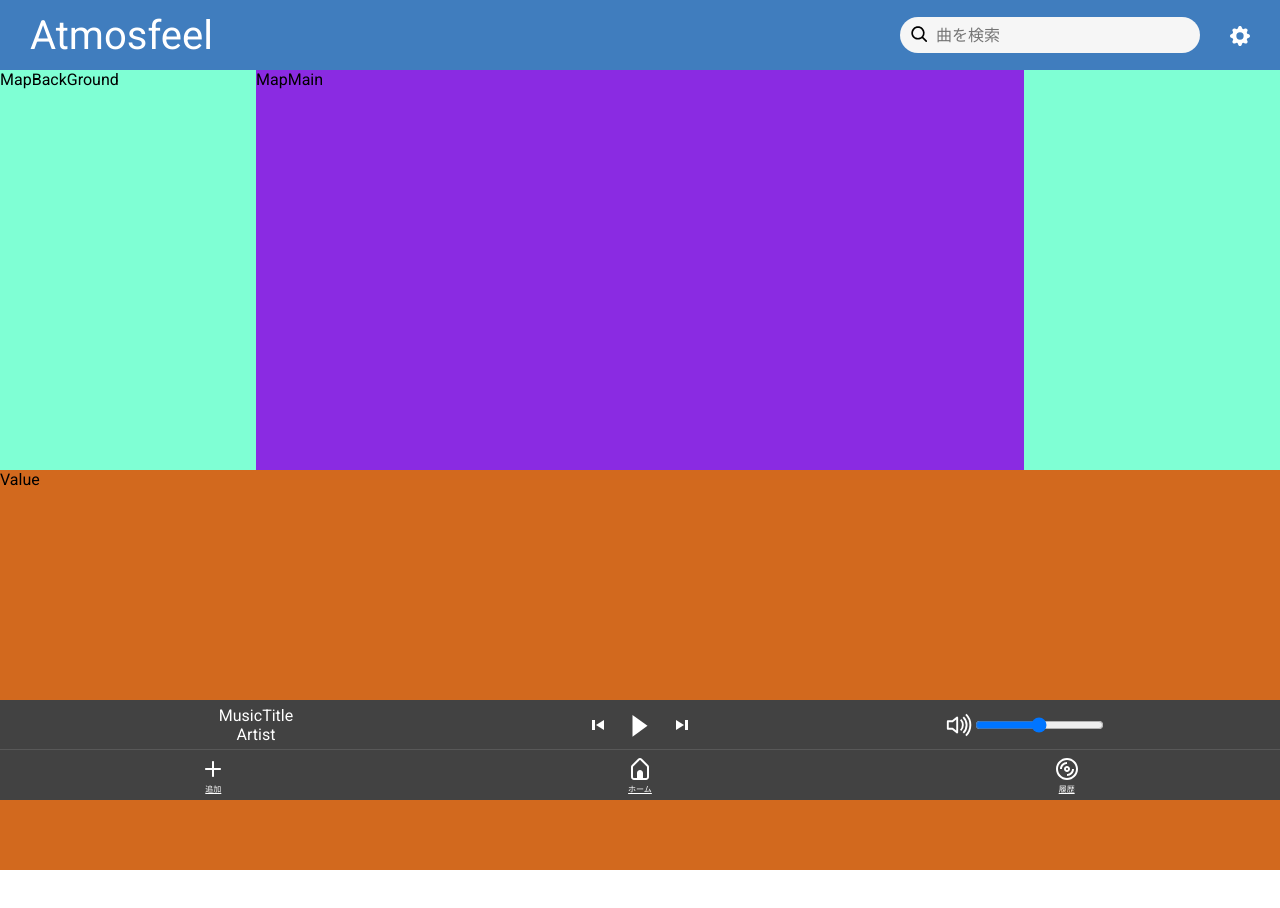
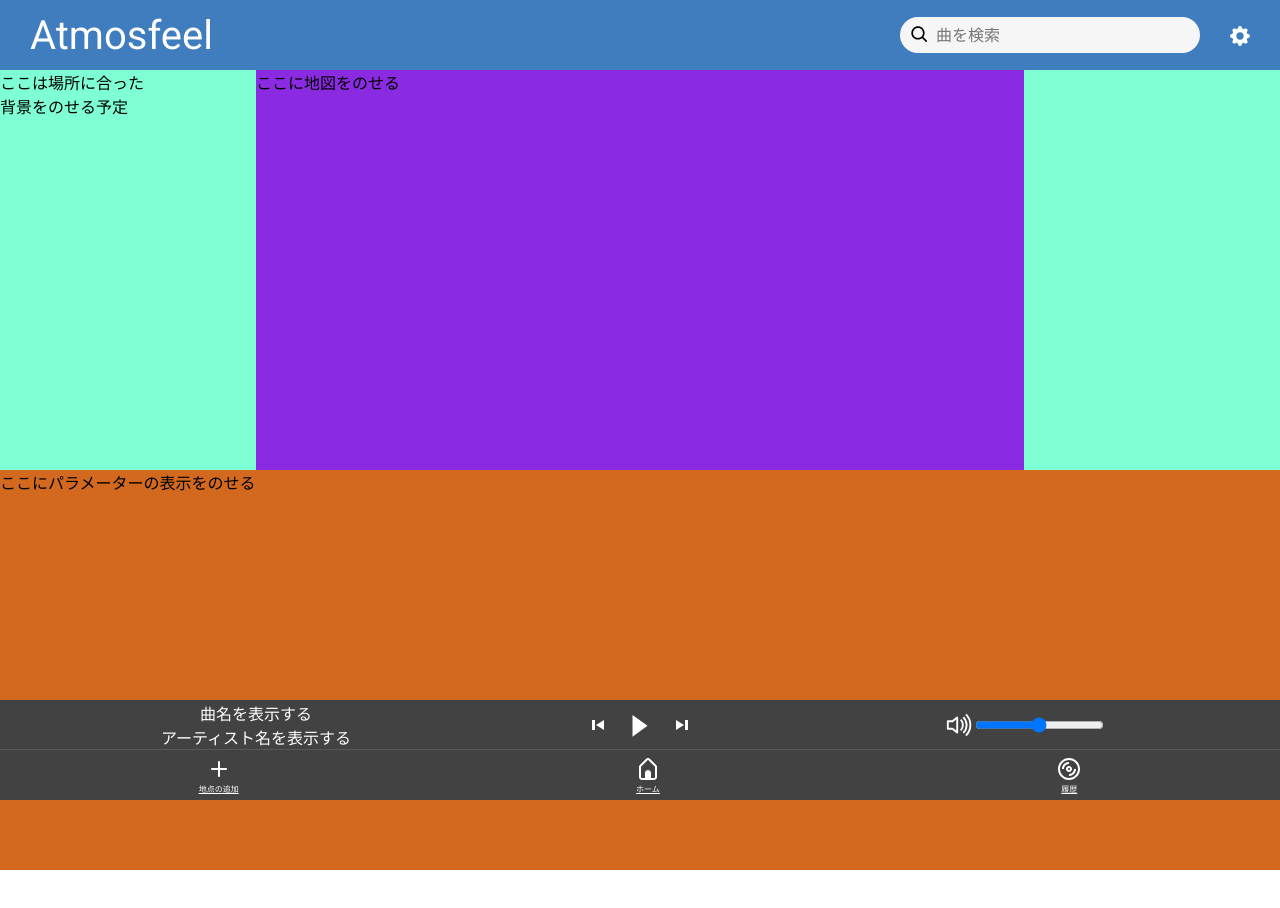
Before and after one commit to kc3hack/2024_A, a React (Vite) app in the folder frontend/: page / in a window 1280 px wide. Shown: the top 908 px of the page. Built offline with nearby package versions, Linux system fonts and the light colour scheme.

Commit message:
Add SearchPage

```diff
--- a/frontend/components/App.tsx
+++ b/frontend/components/App.tsx
@@ -2,6 +2,7 @@ import { BrowserRouter, Routes, Route } from "react-router-dom";
 import Home from "../pages/Home";
 import History from "../pages/History";
 import Location from "../pages/Location";
+import Search from "../pages/Search";
 
 const App = () => {
   return (
@@ -10,6 +11,7 @@ const App = () => {
         <Route path="/" element={<Home />}></Route>
         <Route path="/location/" element={<Location />}></Route>
         <Route path="/history/" element={<History />}></Route>
+        <Route path="/search/" element={<Search />}></Route>
       </Routes>
     </BrowserRouter>
   );
--- a/frontend/components/BottomMenu.tsx
+++ b/frontend/components/BottomMenu.tsx
@@ -9,7 +9,7 @@ const BottomMenu = () => {
           <Link to="/location">
             <img src="/math-plus.svg" alt="" className="add-music-button" />
             <br />
-            <span>追加</span>
+            <span>地点の追加</span>
           </Link>
         </div>
       </div>
--- a/frontend/components/Map.tsx
+++ b/frontend/components/Map.tsx
@@ -3,8 +3,12 @@ import "../styles/Map.css";
 const Map = () => {
   return (
     <div className="map">
-      <div className="map-background">MapBackGround</div>
-      <div className="map-main">MapMain</div>
+      <div className="map-background">
+        ここは場所に合った
+        <br />
+        背景をのせる予定
+      </div>
+      <div className="map-main">ここに地図をのせる</div>
     </div>
   );
 };
--- a/frontend/components/MusicMenu.tsx
+++ b/frontend/components/MusicMenu.tsx
@@ -4,8 +4,8 @@ const MusicMenu = () => {
   return (
     <div className="music-menu">
       <div className="music-description">
-        MusicTitle <br />
-        Artist
+        曲名を表示する <br />
+        アーティスト名を表示する
       </div>
       <div className="music-menu-buttons">
         <img
--- a/frontend/components/Value.tsx
+++ b/frontend/components/Value.tsx
@@ -1,7 +1,7 @@
 import "../styles/Value.css";
 
 const Value = () => {
-  return <div className="value">Value</div>;
+  return <div className="value">ここにパラメーターの表示をのせる</div>;
 };
 
 export default Value;
--- /dev/null
+++ b/frontend/pages/Search.tsx
@@ -0,0 +1,14 @@
+import Header from "../components/Header";
+import Footer from "../components/Footer";
+
+const Search = () => {
+  return (
+    <main>
+      <Header />
+      <h1>ここは検索結果のページです</h1>
+      <Footer />
+    </main>
+  );
+};
+
+export default Search;
```
